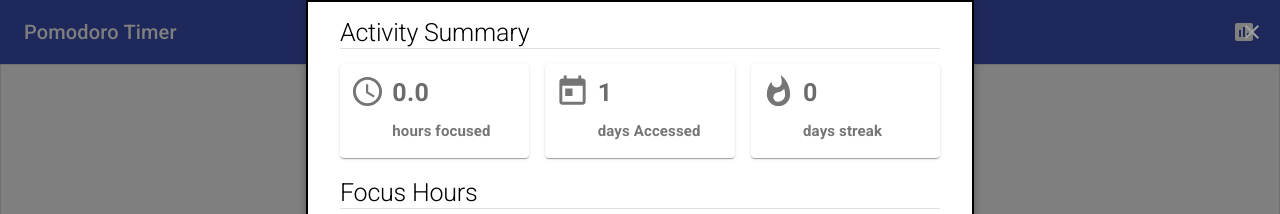
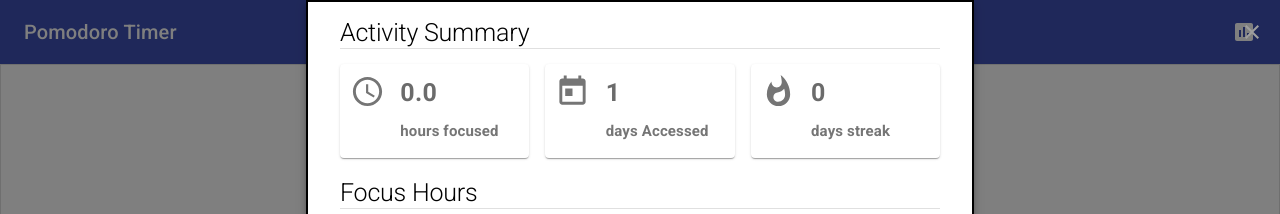
Before and after one commit to TebzaTheMan/PomTasks, a React (Create React App) app: page / in a window 1280 px wide. Both pictures are taken after a click on the button 1244 px from the left and 32 px from the top of the page. Shown: the top 214 px of the page. Built offline with nearby package versions, Linux system fonts and the light colour scheme.

Commit message:
style : added space between text and icon

```diff
--- a/src/components/Report/ActivitySummary.js
+++ b/src/components/Report/ActivitySummary.js
@@ -81,7 +81,7 @@ export default function ActivitySummary() {
       <Grid container className={classes.root} spacing={2}>
         <Grid item xs={6} md={4} className={classes.gridItem}>
           <Card className={classes.card}>
-            <Grid container>
+            <Grid container spacing={4}>
               <Grid item xs={3}>
                 <AccessTimeIcon className={classes.Icon} fontSize="large" />
               </Grid>
@@ -99,7 +99,7 @@ export default function ActivitySummary() {
         </Grid>
         <Grid item xs={6} md={4} className={classes.gridItem}>
           <Card className={classes.card}>
-            <Grid container>
+            <Grid container spacing={4}>
               <Grid item xs={3}>
                 <TodayIcon className={classes.Icon} fontSize="large" />
               </Grid>
@@ -118,7 +118,7 @@ export default function ActivitySummary() {
 
         <Grid item xs={6} md={4} className={classes.gridItem}>
           <Card className={classes.card}>
-            <Grid container>
+            <Grid container spacing={4}>
               <Grid item xs={3}>
                 <WhatshotIcon className={classes.Icon} fontSize="large" />
               </Grid>
```
